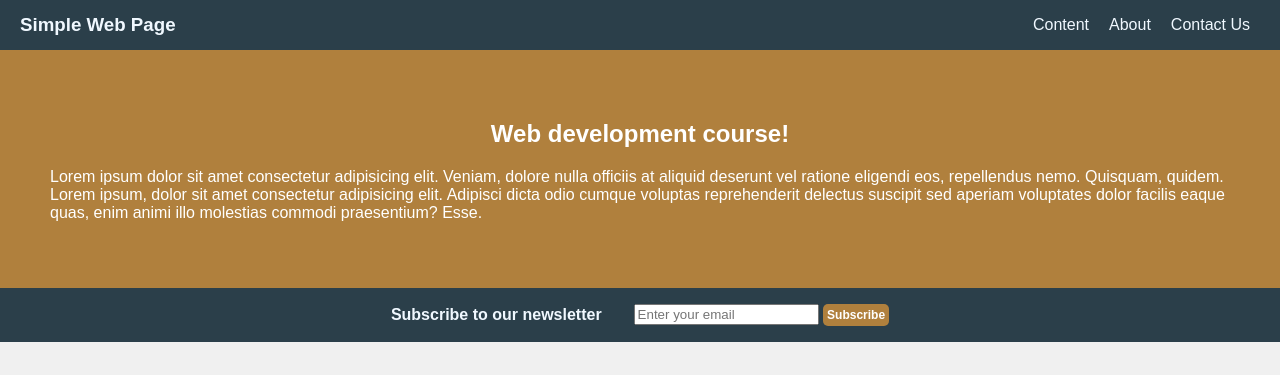
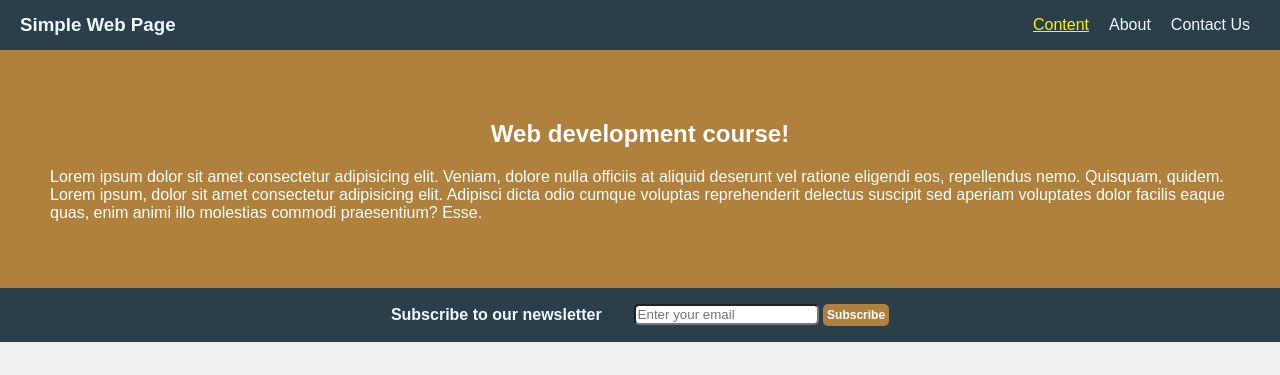
Before and after one commit to catlikeflyer-itc/SoftwareBuilding-TC2005B, a plain HTML site: page Homework/simplePage/index.html in a window 1280 px wide. In both pictures the pointer is over the link "Content". Shown: the top 375 px of the page. Drawn offline with Linux system fonts and the light colour scheme.

Commit message:
Cool hover

```diff
--- a/Homework/simplePage/index.html
+++ b/Homework/simplePage/index.html
@@ -34,7 +34,7 @@
     <section id="newsletter">
       <h4>Subscribe to our newsletter</h4>
       <form action="">
-        <input type="email" placeholder="Enter your email" />
+        <input type="email" placeholder="Enter your email" id="email-form"/>
         <button type="submit" class="subscribe">Subscribe</button>
       </form>
     </section>
--- a/Homework/simplePage/styles.css
+++ b/Homework/simplePage/styles.css
@@ -28,6 +28,12 @@
 
 .nav-items a {
     margin-right: 20px;
+}
+
+.nav-items a:hover {
+    color: rgb(255, 242, 0);
+    text-decoration: underline;
+    transition: all 0.5s;
 }
 
 #header {
@@ -64,6 +70,10 @@
     border-radius: 5px;
 }
 
+#email-form {
+    border-radius: 5px;
+}
+
 #info {
     display: flex;
     justify-content: center;
```
